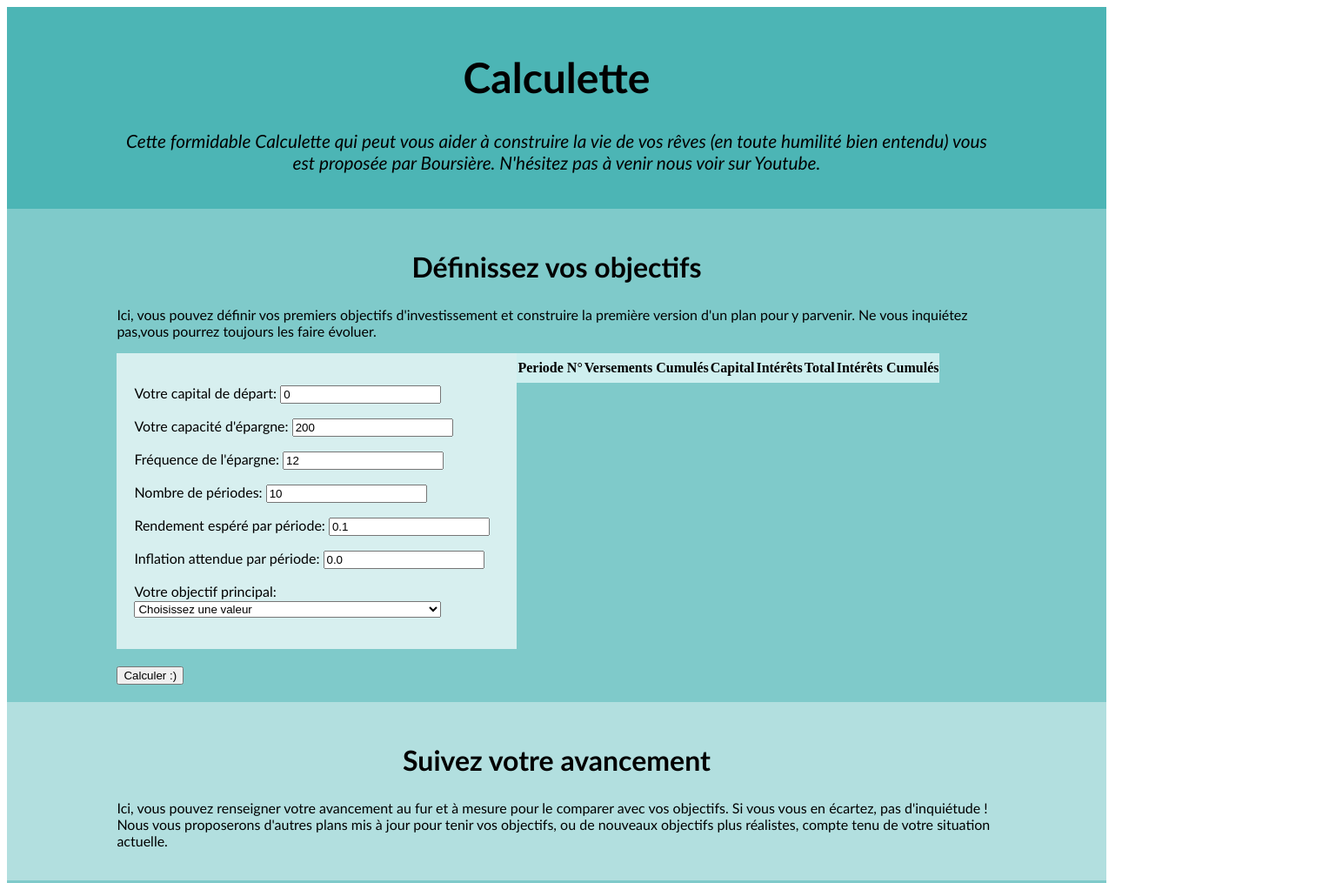
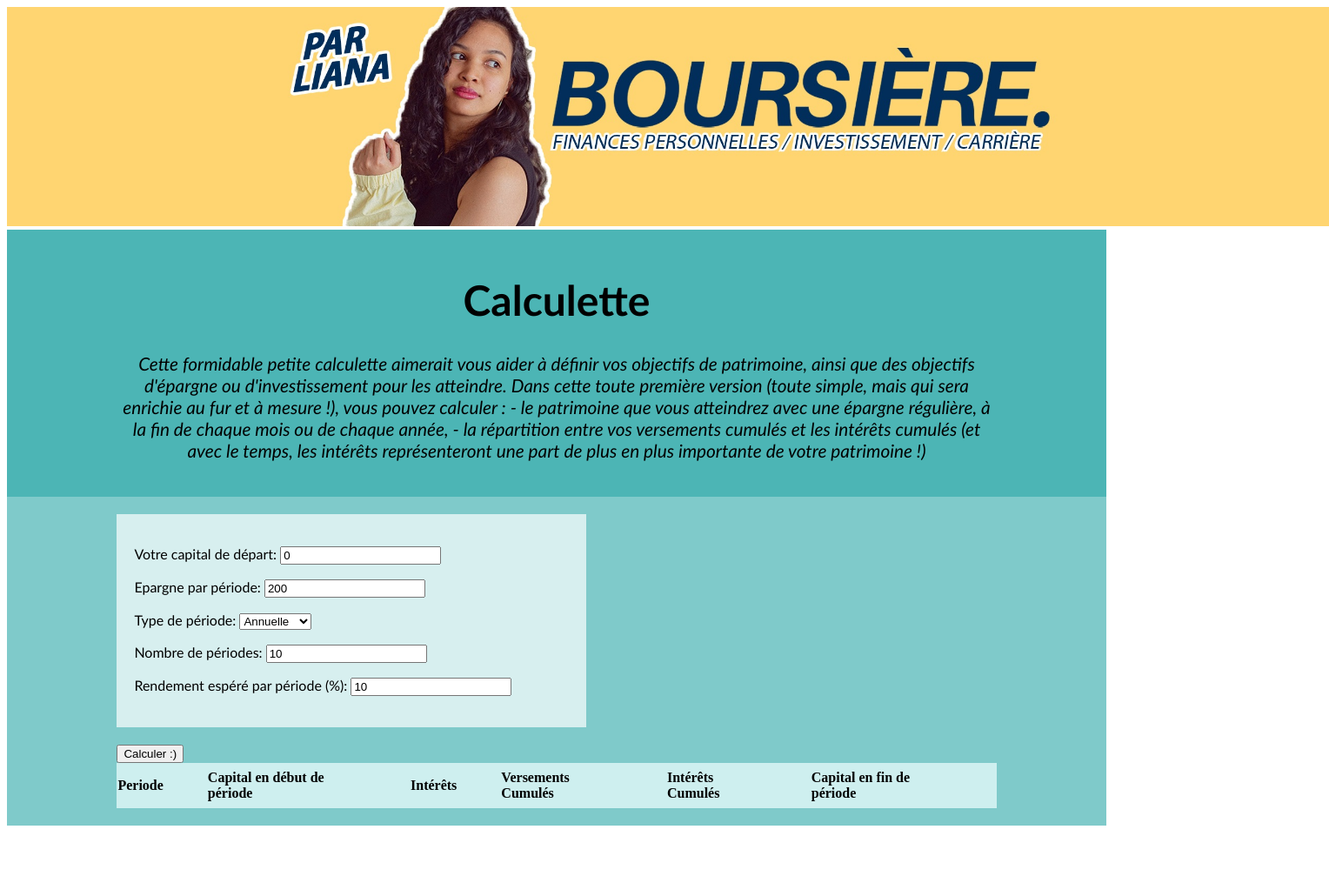
Before and after one commit to lucas-018/AppTest, a plain HTML site: page index.html in a window 1280 px wide. Shown: the top 1015 px of the page at 87% size, 1528 px wide, since content can reach past the window. After the commit the page ends 957 px from the top, so only its background shows below. Drawn offline with Linux system fonts and the light colour scheme.

Commit message:
Première version de la calculette !

```diff
--- a/index.html
+++ b/index.html
@@ -8,58 +8,67 @@
     </head>
 
     <body>
+      <div id = "baniere_section">
+        <img src="images/Baniere.jpg" alt="Baniere" width=1520px>
+      </div>
       <div class = "section" id = "title_section">
       <h1>Calculette</h1>
-        <p class="introduction" > Cette formidable Calculette qui peut vous aider à construire la vie de vos rêves (en toute humilité bien entendu) vous est proposée par Boursière. N'hésitez pas à venir nous voir sur Youtube. </p>
+        <!-- <p class="introduction" > Cette formidable Calculette qui peut vous aider à construire la vie de vos rêves (en toute humilité bien entendu) vous est proposée par Boursière. </p> -->
+        <p class="introduction" > Cette formidable petite calculette aimerait vous aider à définir vos objectifs de patrimoine, ainsi que des objectifs d'épargne ou d'investissement pour les atteindre.
+        Dans cette toute première version (toute simple, mais qui sera enrichie au fur et à mesure !), vous pouvez calculer :
+        - le patrimoine que vous atteindrez avec une épargne régulière, à la fin de chaque mois ou de chaque année,
+        - la répartition entre vos versements cumulés et les intérêts cumulés (et avec le temps, les intérêts représenteront une part de plus en plus importante de votre patrimoine !)
+        </p>
       </div>
 
       <div id="container">
 
         <div class="section" id = "objective_section">
-          <h2> Définissez vos objectifs </h2>
-            <p>Ici, vous pouvez définir vos premiers objectifs d'investissement et construire la première version d'un plan pour y parvenir. Ne vous inquiétez pas,vous pourrez toujours les faire évoluer.</p>
-
-            <div id = "work_zone">
+          <!-- <h2> Définissez vos objectifs </h2> -->
+            <!-- <p>Ici, vous pouvez définir vos premiers objectifs d'investissement et construire la première version d'un plan pour y parvenir. Ne vous inquiétez pas,vous pourrez toujours les faire évoluer.</p> -->
 
             <div id="form_zone">
             <form id="objectives_form">
 
               <div class="field"><p>Votre capital de départ: <input type="text" id="capitalDepart" value="0" /></p></div>
 
-              <div class="field"><p>Votre capacité d'épargne: <input type="text" id="epargneParPeriode" value="200" /></p></div>
+              <div class="field"><p>Epargne par période: <input type="text" id="epargneParPeriode" value="200" /></p></div>
 
-              <div class="field"><p>Fréquence de l'épargne: <input type="text" id="frequence" value="12" /></p></div>
+              <div class="field"><p>Type de période:
+              <select id="selection">
+                <option value="choixinterets">Annuelle</option>
+                <option value="choixpatrimoine">Mensuelle</option>
+              </select>
+            </p></div>
 
               <div class="field"><p>Nombre de périodes: <input type="text" id="nbPeriodesTotal" value="10" /></p></div>
 
-              <div class="field"><p>Rendement espéré par période: <input type="text" id="rendementParPeriode" value="0.1" /></p></div>
+              <div class="field"><p>Rendement espéré par période (%): <input type="text" id="rendementParPeriode" value="10" /></p></div>
 
-              <div class="field"><p>Inflation attendue par période: <input type="text" id="inflationannuelle" value="0.0" /></p></div>
+              <!-- <div class="field"><p>Inflation attendue par période: <input type="text" id="inflationannuelle" value="0.0" /></p></div> -->
 
-              <div class="field"><p>Votre objectif principal:
+              <!-- <div class="field"><p>Votre objectif principal:
               <select id="selection">
                 <option>Choisissez une valeur</option>
                 <option value="choixpatrimoine">Atteindre un objectif défini de patrimoine</option>
                 <option value="choixinterets">Vivre des intérêts de vos investissements</option>
                 <option value="choixretraite">Travailler moins tout en garantissant votre future retraite</option>
               </select>
-            </p></div>
+            </p></div> -->
 
           </form>
           <button id="launchingButton" type="button" onclick = "lanchTableComputationAndDisplay();">Calculer :)</button>
         </div>
-
-
         <div id="result_zone">
           <table id="resultTable">
             <thead>
               <tr>
-                  <th>Periode N°</th>
+                <th>Periode</th>
+                <th>Capital en début de période</th>
+                <th>Intérêts</th>
                 <th>Versements Cumulés</th>
-                  <th>Capital</th>
-                  <th>Intérêts</th>
-                  <th>Total</th>
                 <th>Intérêts Cumulés</th>
+                <th>Capital en fin de période</th>
               </tr>
             </thead>
             <tbody id="resultBody">
@@ -71,9 +80,7 @@
 
         </div>
 
-        </div>
-
-        <div class="section" id = "advancement_section">
+        <!-- <div class="section" id = "advancement_section">
           <h2> Suivez votre avancement </h2>
             <p>Ici, vous pouvez renseigner votre avancement au fur et à mesure pour le comparer avec vos objectifs. Si vous vous en écartez, pas d'inquiétude ! Nous vous proposerons d'autres plans mis à jour pour tenir vos objectifs, ou de nouveaux objectifs plus réalistes, compte tenu de votre situation actuelle.</p>
         </div>
@@ -81,7 +88,7 @@
         <div class="section" id = "plan_proposition_section">
           <h2> Votre plan mis à jour </h2>
             <p> C'est ici que vous retrouvez une projection de vos résultats dans le futur et en fonction de votre avancement réel, une proposition de plan mis à jour pour tenir vos objectifs, ou des suggestions pour faire évoluer vos objectifs ! </p>
-        </div>
+        </div> -->
       </div>
 
     </body>
--- a/index.js
+++ b/index.js
@@ -85,7 +85,7 @@ function lanchTableComputationAndDisplay()
   let capitalDepart = Number(document.getElementById('capitalDepart').value);
 
   let epargneParPeriode = Number(document.getElementById('epargneParPeriode').value);
-  let rendementParPeriode = Number(document.getElementById('rendementParPeriode').value);
+  let rendementParPeriode = Number(document.getElementById('rendementParPeriode').value)/100;
   let nbPeriodesTotal = Number(document.getElementById('nbPeriodesTotal').value);
 
   table = calculerTableau(capitalDepart, epargneParPeriode, rendementParPeriode, nbPeriodesTotal);
@@ -95,7 +95,7 @@ function lanchTableComputationAndDisplay()
   var newTBody = document.createElement('tbody');
   newTBody.setAttribute("id", "resultBody")
 
-  for (var i = 0; i < table.versementsCumules.length; i++) {
+  for (var i = 1; i < table.versementsCumules.length; i++) {
     var row = document.createElement("TR");
 
     var indexCell = document.createElement("TD");
@@ -106,18 +106,20 @@ function lanchTableComputationAndDisplay()
     var interetsCumulesCell = document.createElement("TD");
 
     row.appendChild(indexCell);
-    row.appendChild(versementsCumulesCell);
     row.appendChild(capitalCell);
     row.appendChild(interetsCell);
+    row.appendChild(versementsCumulesCell);
+    row.appendChild(interetsCumulesCell);
     row.appendChild(totalCell);
-    row.appendChild(interetsCumulesCell);
+
+
 
     indexCell.appendChild(document.createTextNode(i));
-    versementsCumulesCell.appendChild(document.createTextNode(table.versementsCumules[i]));
-    capitalCell.appendChild(document.createTextNode(table.capital[i]));
-    interetsCell.appendChild(document.createTextNode(table.interets[i]));
-    totalCell.appendChild(document.createTextNode(table.total[i]));
-    interetsCumulesCell.appendChild(document.createTextNode(table.interetsCumules[i]));
+    versementsCumulesCell.appendChild(document.createTextNode(Number(table.versementsCumules[i]).toFixed(2)));
+    capitalCell.appendChild(document.createTextNode(Number(table.capital[i]).toFixed(2)));
+    interetsCell.appendChild(document.createTextNode(Number(table.interets[i]).toFixed(2)));
+    totalCell.appendChild(document.createTextNode(Number(table.total[i]).toFixed(2)));
+    interetsCumulesCell.appendChild(document.createTextNode(Number(table.interetsCumules[i]).toFixed(2)));
 
     newTBody.appendChild(row);
   }
--- a/style.css
+++ b/style.css
@@ -1,6 +1,5 @@
 
 body {
-
 }
 
 p
@@ -30,9 +29,9 @@ figcaption
   text-align: center;
 }
 
-figure > img{
+/* figure > img{
   width:500px;
-}
+} */
 
 .introduction
 {
@@ -46,10 +45,12 @@ figure > img{
   padding-bottom = 10px;
 }
 
+
+
 #objectives_form {
   background-color: rgba(252, 255, 255, 0.7);
   margin-bottom: 20px;
-  width: 420px;
+  width: 500px;
   padding: 20px;
 }
 
@@ -70,22 +71,19 @@ figure > img{
   align-items: center;
 }
 
-#work_zone
+#form_zone
 {
-  display: flex;
-  flex-wrap: wrap;
+  padding-bottom=50px;
 }
 
 #result_zone
 {
+  display:block;
   width=70%;
-  margin-left=50px;
+  margin=10px;
 }
 
-#graph
-{
-  float: right;
-}
+
 
 #title_section
 {
@@ -108,6 +106,7 @@ figure > img{
 }
 
 table{
+  margin-top=50px;
   border-collapse: separate;
   border-spacing: 0 7px;
   background-color: rgba(240, 255, 255, 0.7);
@@ -116,6 +115,14 @@ table{
 table tr td {
   /*border: 1px solid black;
   border-collapse: collapse;*/
-  padding-left: 50px !important;
+  text-align: left;
+  padding-right: 50px !important;
   background-color:rgba(252, 255, 255, 0.7);
+  text-align: left;
+
 }
+
+th {
+  padding-right: 50px !important;
+  text-align: left;
+}
```
Also changed, not shown: images/Baniere.jpg (added), images/graph.jpg (deleted). Lines whose indentation alone changed are shown as unchanged.
